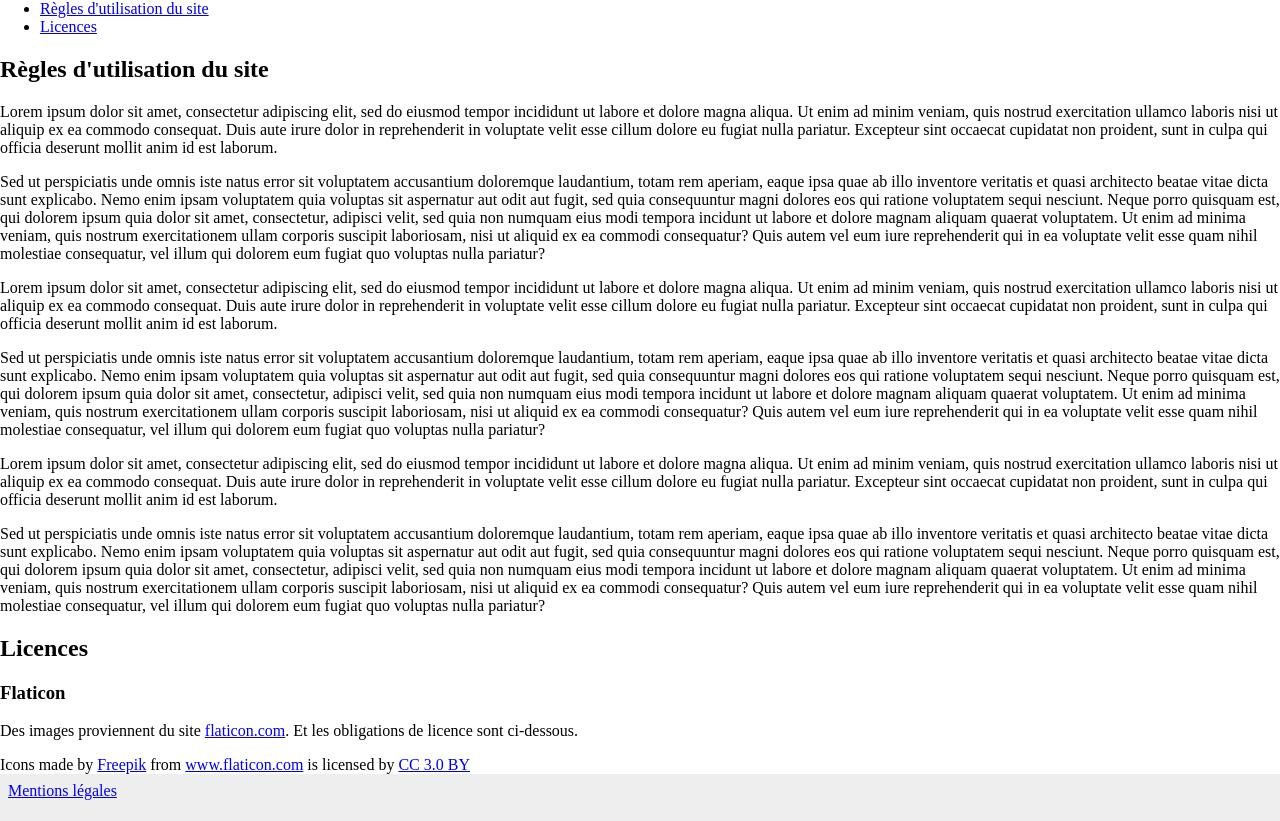
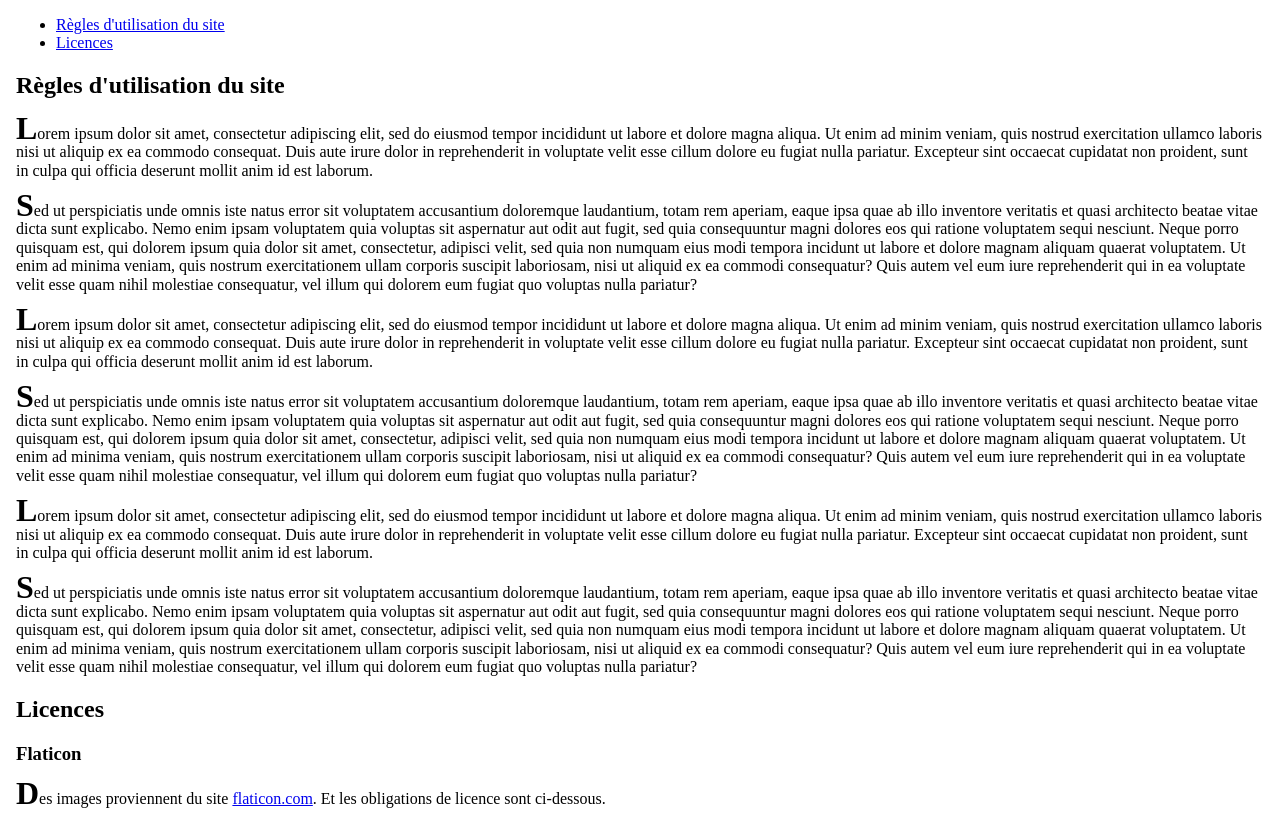
Before and after one commit to jlguenego/example_html, a plain HTML site: page app/legal.html in a window 1280 px wide. Shown: the part 144-965 px from the top of the page. Drawn offline with Linux system fonts and the light colour scheme.

Commit message:
pseudo-element

```diff
--- a/app/legal.html
+++ b/app/legal.html
@@ -13,7 +13,7 @@
     <header>
         <a class="site-id logo" href="index.html">Quizz!</a>
     </header>
-    <main>
+    <main class="legal">
         <h1>Mentions légales</h1>
         <ul>
             <li><a href="#rules">Règles d'utilisation du site</a></li>
--- a/app/style.css
+++ b/app/style.css
@@ -18,6 +18,7 @@ header, footer {
 
 main {
     min-height: calc(100% - 8em);
+    padding: 1em;
 }
 
 .site-id {
@@ -37,3 +38,16 @@ main {
 .logo:active {
     text-decoration: underline;
 }
+
+nav a:focus {
+    background-color: #eee;
+}
+
+.legal p::first-letter {
+    font-size: 2em;
+    font-weight: bold;
+}
+
+.legal p {
+    line-height: 1.15em;
+}
```
